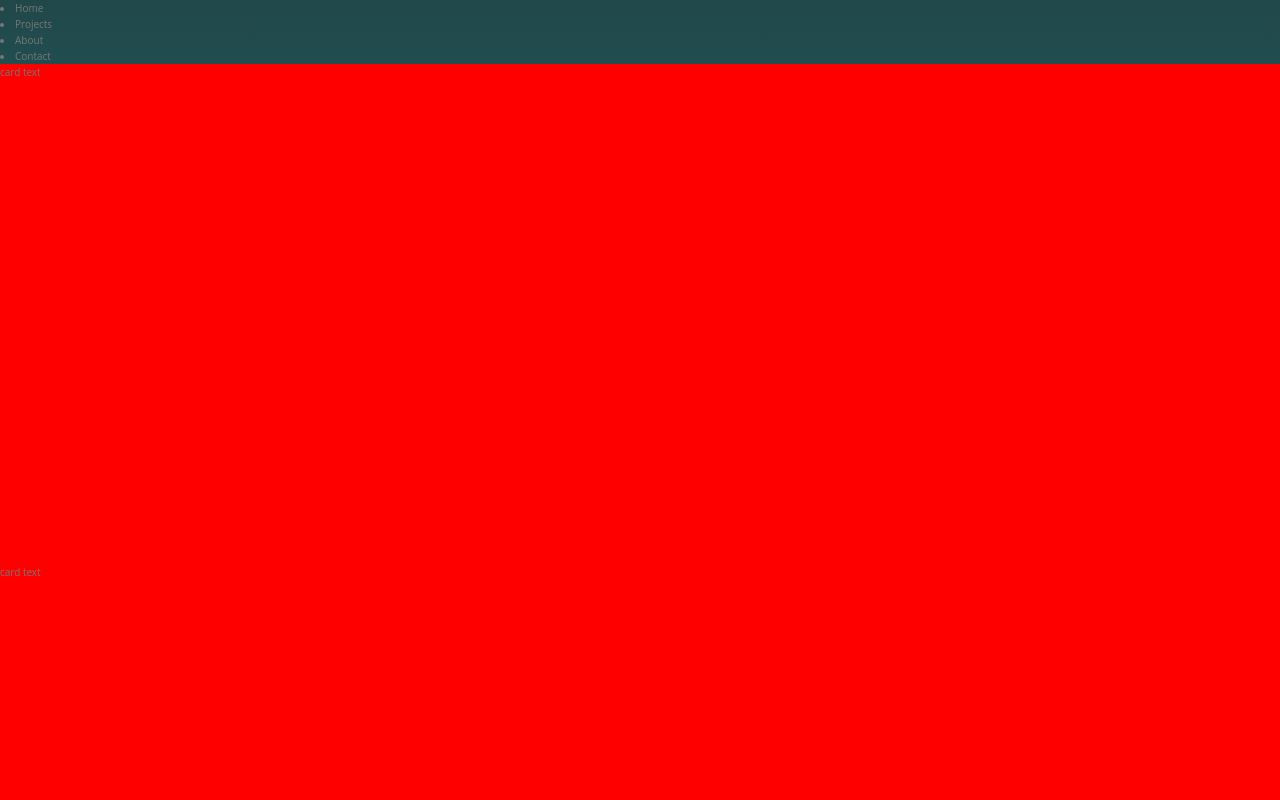
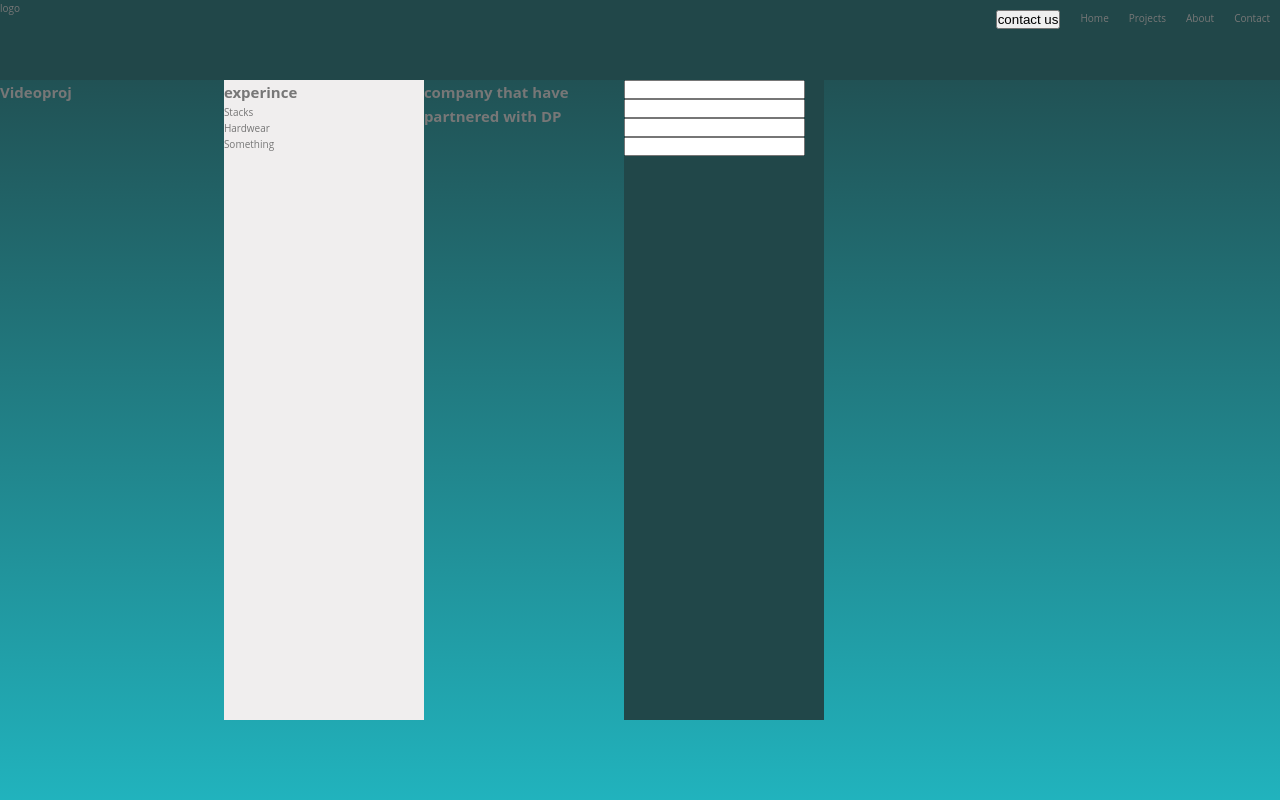
Before and after one commit to ixnp/Digital-Pheromones, a website: page index.html in a window 1280 px wide. Shown: the top 800 px of the page. Drawn offline with Linux system fonts and the light colour scheme.

Commit message:
working on nav and started grid layout

```diff
--- a/index.html
+++ b/index.html
@@ -9,13 +9,15 @@
 
         <title>DP </title>
     </head>
+    <script></script>
     <body>
-      <header class="navigation ">
-        <nav>
-          <div class="logo"></div>
-          <div class="btn-contact-us"></div>
+      <div class="container">
+      <header class="navigation">
+        <nav class="navigation-inner">
+          <div class="logo">logo</div>
           <!-- menu logo -->
           <div class="menu">
+            <li class="btn-contact-us"><button>contact us</button></li>
             <li>Home</li>
             <li>Projects</li>
             <li>About</li>
@@ -23,32 +25,49 @@
           </div>
         </nav>
       </header>
-
-      <section class="flip-card">
-        <div class="u">
-          <h2 class="heading-secondary">
-          </h2>
+      <div class="video">
+        <h2>Video</h2>
+      </div>
+      <!-- <div class="video">
+        <div style="position: fixed; z-index: -99; width: 100%; height: 100%">
+          <iframe frameborder="0" height="100%" width="100%"
+             src="https://www.youtube.com/embed/z8TVICcIt_0" frameborder="0" allow="accelerometer; autoplay; encrypted-media; gyroscope; picture-in-picture" allowfullscreen></iframe>
+          </iframe>
+        </div> -->
+      <!-- </div> -->
+      <div class="proj">
+        <h2>proj</h2>
+        <!-- just use a template here  -->
+        <h1 class="proj-title"></h1>
+        <p class="proj-description"></p>
+        <img src="" alt="" class="proj-image">
         </div>
 
-        <div class="row">
-          <div class="col-1-of-3">
-            <div class="card">
-              card text
-            </div>
-          </div>
-          <div class="col-1-of-3"></div>
-            <div class="card">
-              card text
-            </div>
-          </div>
-          <div class="col-1-of-3">
-            <div class="card">
-              card text
-            </div>
+      <div class="experience">
+        <div class="skills">
+          <h2>experince</h2>
+          <div class="col-1-of-3 stacks">Stacks</div>
+          <div class="col-1-of-3 hardwear">Hardwear</div>
+          <div class="col-1-of-3 something">Something</div>
           </div>
         </div>
+        <div class="companies">
+          <h2>company that have partnered with DP</h1>
+          <!-- <img src="" alt="" class="company-logo">
+          <img src="" alt="" class="company-logo">
+          <img src="" alt="" class="company-logo">
+          <img src="" alt="" class="company-logo"> -->
+        </div>
+      <div class="contact">
+        <form action="" class="contact-form">
+          <input type="text" class="name">
+          <input type="text" class="email">
+          <input type="text" class="subject">
+          <input type="text-box" class="message">
+        </form>
+      </div>
+      <footer></footer>
 
-      </section>
-
+    </div>
     </body>
 </html>
--- a/scr/sass/base/_base.scss
+++ b/scr/sass/base/_base.scss
@@ -1,7 +1,7 @@
 :root {
     --color-primary: #eb2f64;
-    --color-primary-light: rgb(33, 237, 252);;
-    --color-primary-dark: rgb(33, 71, 73);;
+    --color-primary-light: rgb(33, 237, 252);
+    --color-primary-dark: rgb(33, 71, 73);
 
     --color-grey-light-1: #faf9f9;
     --color-grey-light-2: #f4f2f2;
--- /dev/null
+++ b/scr/sass/components/_contact.scss
@@ -0,0 +1,3 @@
+.contact{
+  background-color: var(--color-primary-dark);
+}
--- /dev/null
+++ b/scr/sass/components/_experince.scss
@@ -0,0 +1,4 @@
+.experience{
+    background-color: var(--color-grey-light-3);
+
+}
--- /dev/null
+++ b/scr/sass/components/_nav.scss
@@ -0,0 +1,28 @@
+.navigation{
+  background-color: var(--color-primary-dark);
+  grid-column: 1/-1;
+
+
+}
+
+.navigation-inner{
+  display: flex;
+  flex-direction: row;
+  justify-content: space-between;
+
+}
+
+.menu{
+  display: flex;
+  flex-direction: row;
+
+}
+.menu li{
+  list-style-type:none;
+  padding: 1rem;
+
+}
+
+.btn-contact-us{
+  justify-content: end;
+}
--- /dev/null
+++ b/scr/sass/components/_projects.scss
@@ -0,0 +1,5 @@
+.proj{
+  background-color: var( --color-grey-dark-3);
+
+
+}
--- /dev/null
+++ b/scr/sass/components/_video.scss
@@ -0,0 +1,3 @@
+.Video{
+  grid-column: 2 5;
+}
--- a/scr/sass/components/card.scss
+++ /dev/null
@@ -1,8 +0,0 @@
-.card{
-  background-color: red;
-  height:50rem;
-  transition: all .8s;
-  &:hover {
-    transform: rotateY(180deg);
-  }
-}
--- a/scr/sass/layout/_grid.scss
+++ b/scr/sass/layout/_grid.scss
@@ -0,0 +1,6 @@
+.container {
+  display: grid;
+  grid-template-rows: 8rem 80vh min-content 40vw repeat(7, min-content);
+
+  grid-template-columns:1fr repeat(7,[col-start] minmax(min-content, 20rem)[col-end]) 1fr;
+}
--- a/scr/sass/main.scss
+++ b/scr/sass/main.scss
@@ -1,6 +1,9 @@
 
 @import "base/base";
 @import "base/utilities";
-@import "layout/nav";
+@import "layout/grid";
 
-@import "components/card";
+@import "components/nav";
+@import "components/contact";
+@import "components/experince";
+@import "components/video";
```
Also changed, not shown: scr/css/style.css.
